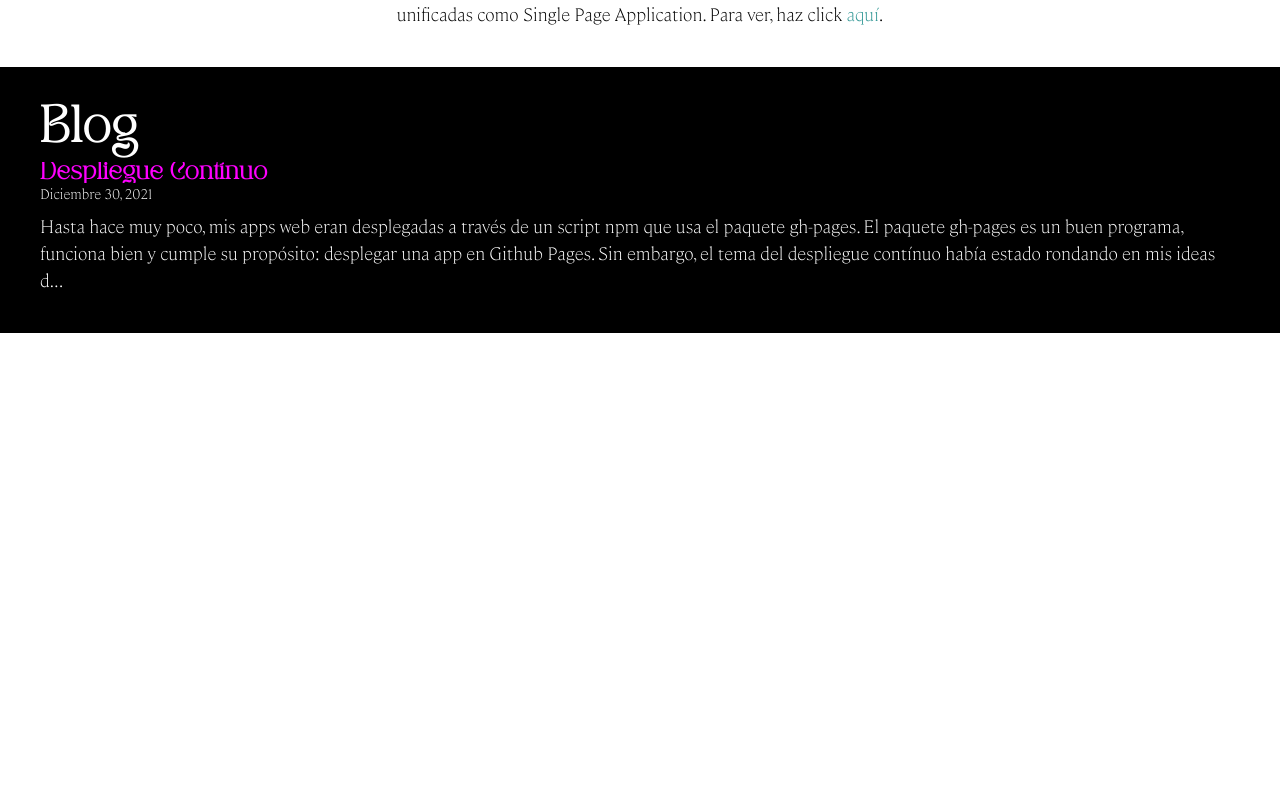
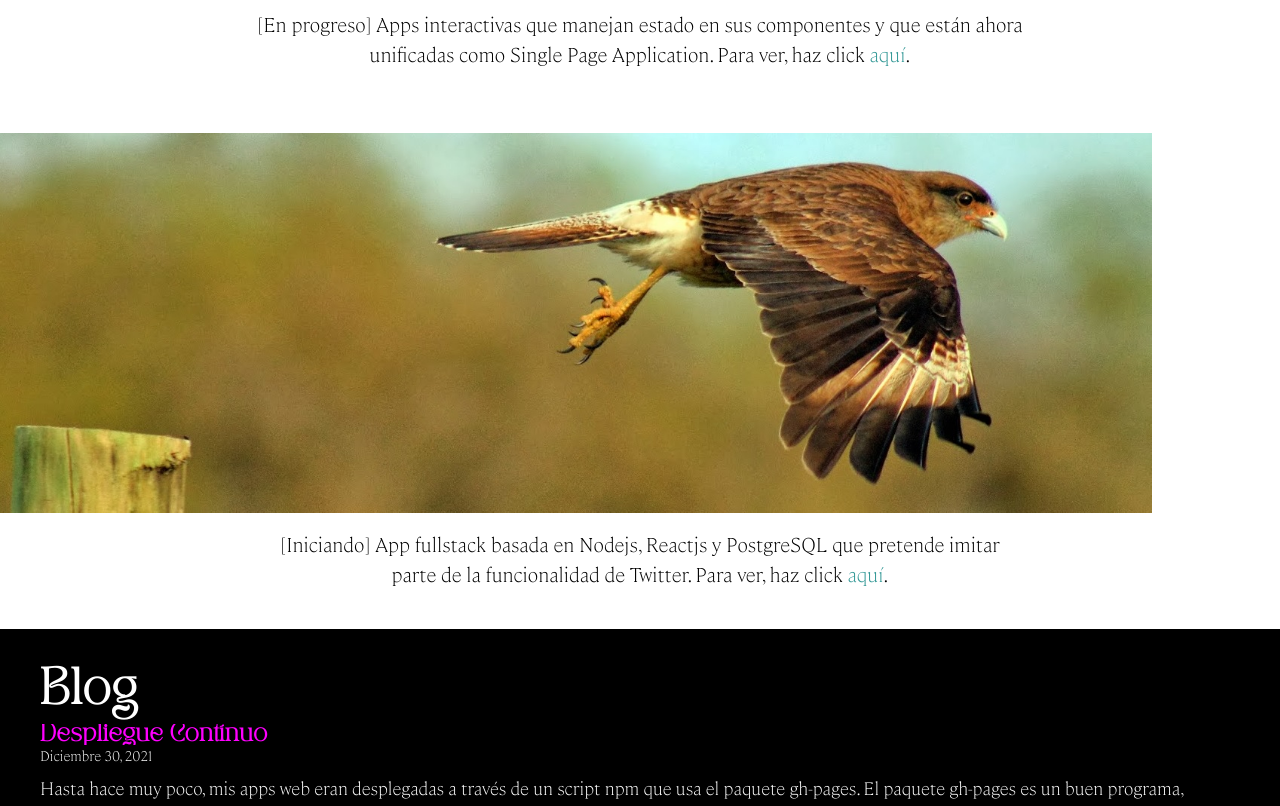
Before and after one commit to gnietto/gnietto.github.io, a React (Vite) app: page / in a window 1280 px wide. Shown: the part 1935-2741 px from the top of the page. Before the commit the page ends 2268 px from the top, so only its background shows below. Built offline with nearby package versions, Linux system fonts and the light colour scheme.

Commit message:
Agrega descripción de proyecto e imagen a portafolio

```diff
--- a/src/App.tsx
+++ b/src/App.tsx
@@ -40,7 +40,7 @@ function App() {
           ambientes de terminal, navegador web y dispositivos móviles.
         </Text>
       </Box>
-      <Box color="black" bg="white" fontSize="lg">
+      <Box color="black" bg="white" fontSize="xl">
         <Box>
           <Image src="/imgs/pexelsnatura.jpg" alt="natura" w="90vw" />
           <Text textAlign="center" px="20%" py="1rem">
@@ -66,6 +66,18 @@ function App() {
             .
           </Text>
         </Box>
+        <Box py="1.5rem">
+          <Image src="/imgs/tiuque.jpg" alt="aurora"  w="90vw" />
+          <Text textAlign="center" px="20%" py="1rem">
+            [Iniciando] App fullstack basada en Nodejs, Reactjs y PostgreSQL que pretende imitar parte de la funcionalidad de Twitter.
+             Para ver, haz click{' '}
+            <Link color="teal.500" href="https://gnietto.github.io/tiuker/">
+              aquí
+            </Link>
+            .
+          </Text>
+        </Box>
+
       </Box>
       <Box color="white" bg="black" p={10}>
         <Heading pb="0.75rem"> Blog </Heading>
```
Also changed, not shown: public/imgs/tiuque.jpg (added).
